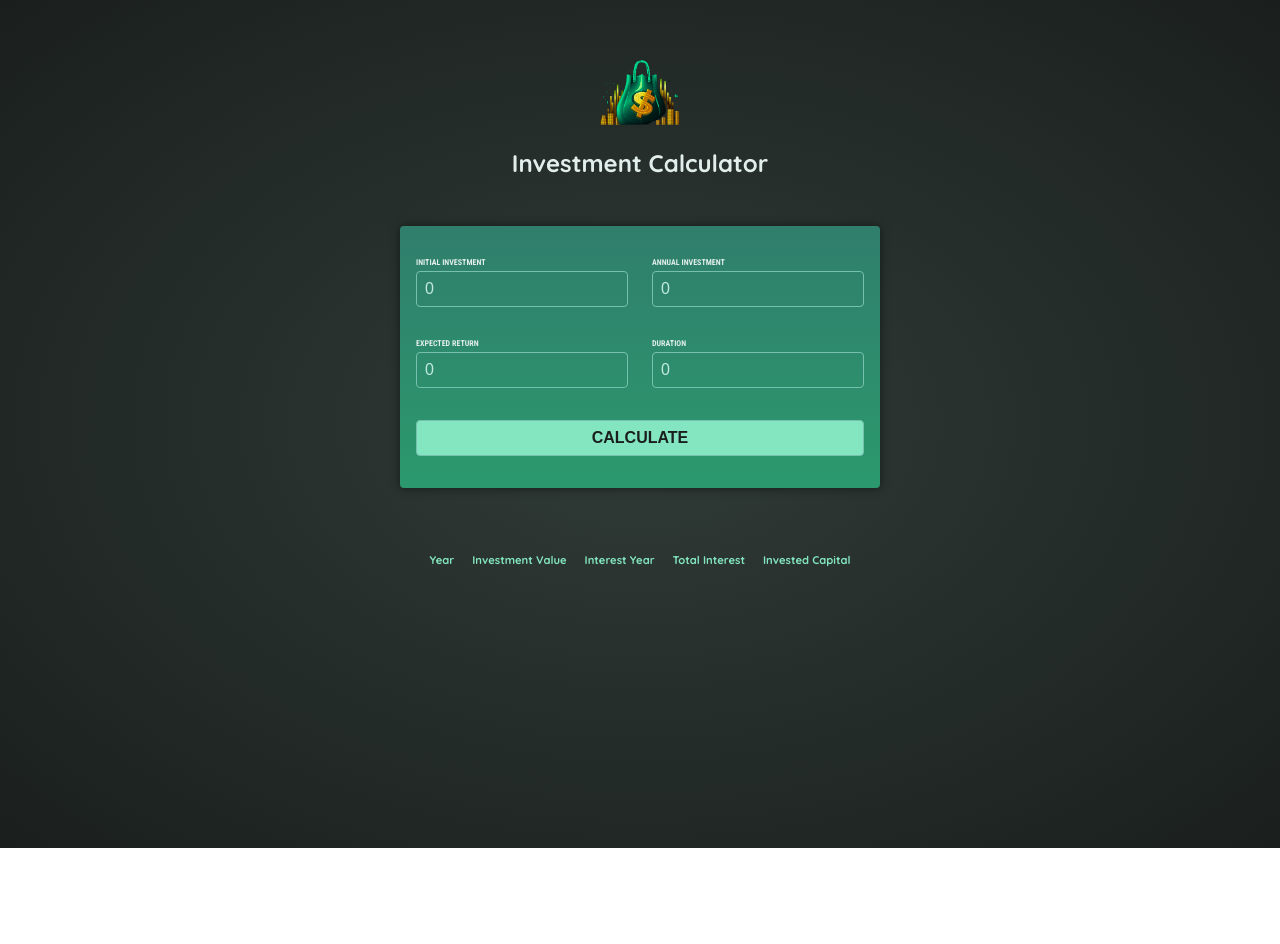
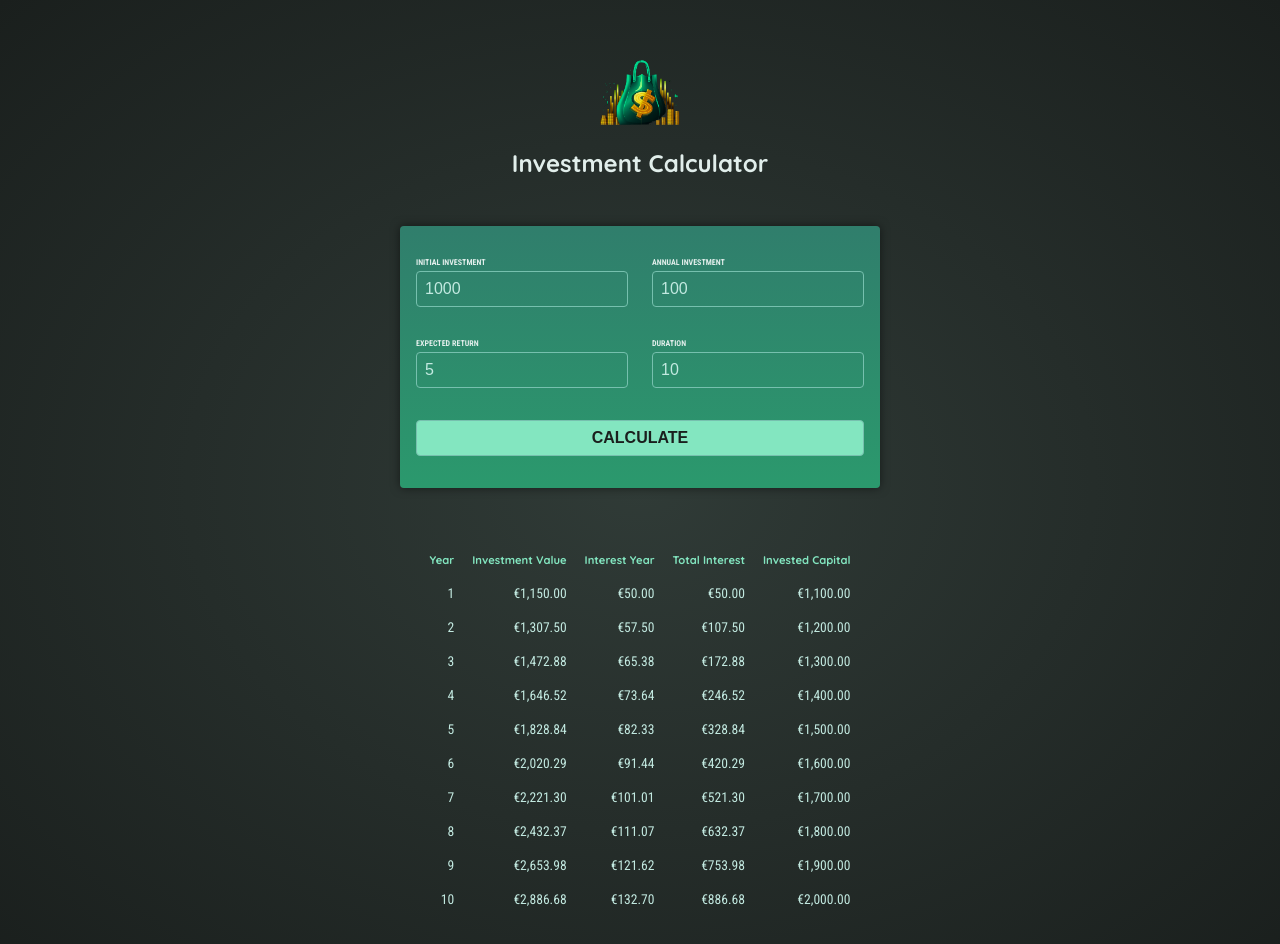
Before and after one commit to GSablayrolles/investment-calculator, an Angular app: page / in a window 1280 px wide. Both pictures are taken after a click on the button "CALCULATE". Shown: the top 944 px of the page. Before the commit the page ends 848 px from the top, so only its background shows below. Built offline with nearby package versions, Linux system fonts and the light colour scheme.

Commit message:
feat: displaying the annual investment return

```diff
--- a/src/app/investment-results/investment-results.component.html
+++ b/src/app/investment-results/investment-results.component.html
@@ -8,4 +8,15 @@
             }
         </tr>
     </thead>
+    <tbody>
+        @for (data of investmentResults; track data.year) {
+        <tr>
+            <td>{{data.year}}</td>
+            <td>{{data.valueEndOfYear | currency : "EUR"}}</td>
+            <td>{{data.interest | currency : "EUR"}}</td>
+            <td>{{data.totalInterest | currency : "EUR"}}</td>
+            <td>{{data.totalAmountInvested | currency : "EUR"}}</td>
+        </tr>
+        }
+    </tbody>
 </table>
--- a/src/app/investment-results/investment-results.component.ts
+++ b/src/app/investment-results/investment-results.component.ts
@@ -1,20 +1,26 @@
 import { Component, inject } from '@angular/core';
 import { InvestmentResultsService } from './investment-results.service';
+import { CurrencyPipe } from '@angular/common';
 
 @Component({
     selector: 'app-investment-results',
-    imports: [],
+    imports: [CurrencyPipe],
     templateUrl: './investment-results.component.html',
     styleUrl: './investment-results.component.css'
 })
 export class InvestmentResultsComponent {
-    tableHeads = ["Year", "Investment Value", "Interest Year", "Total Interest", "Invested Capital"]
+    tableHeads = ["Year",
+        "Investment Value",
+        "Interest Year",
+        "Total Interest",
+        "Invested Capital"
+    ]
 
-    private investmentService = inject(InvestmentResultsService) // <=> constructor(...)
-
-
+    private investmentService = inject(InvestmentResultsService)
 
     get investmentResults() {
         return this.investmentService.getInvestmentResults();
     }
+
+
 }
--- a/src/app/investment-results/investment-results.service.ts
+++ b/src/app/investment-results/investment-results.service.ts
@@ -34,7 +34,7 @@ export class InvestmentResultsService {
             });
         }
 
-        return annualData;
+        this.annualData = annualData;
     }
 
     getUserInputs(initInv: number, dur: number, annInv: number, expRet: number) {
--- a/src/app/user-inputs/user-inputs.component.ts
+++ b/src/app/user-inputs/user-inputs.component.ts
@@ -13,10 +13,10 @@ export class UserInputsComponent {
     private investmentService = inject(InvestmentResultsService) // <=> constructor(...)
 
 
-    initialInvestment = 0;
-    annualInvestment = 0;
-    expectedReturn = 0;
-    durationTime = 0;
+    initialInvestment = 1000;
+    annualInvestment = 100;
+    expectedReturn = 5;
+    durationTime = 10;
 
     onSubmit() {
         this.investmentService.getUserInputs(this.initialInvestment,
@@ -24,5 +24,7 @@ export class UserInputsComponent {
             this.annualInvestment,
             this.expectedReturn
         )
+
+        console.log(this.investmentService.getInvestmentResults())
     }
 }
```
